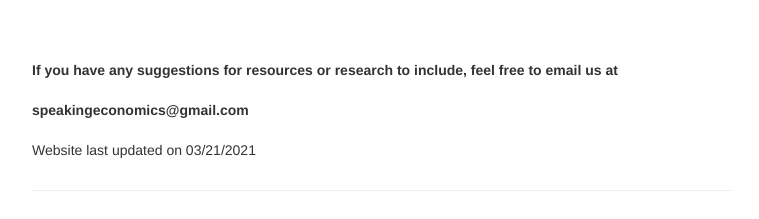
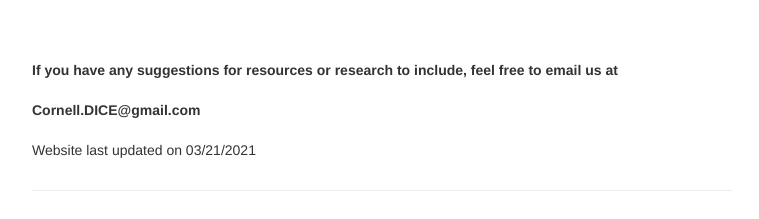
Before and after one commit to aponce6/Diversity-in-Cornell-Economics.github.io, a Jekyll site: the page built from pages/resources.md, in a window 1280 px wide and 900 px high, scrolled down 6636 px. Shown: the part 678-897 px from the top of the window, without its empty margins (258-1017 px from the left). Built offline with Jekyll 4.4.1, drawn with Linux system fonts in a browser that asks for light colours; our own code applies the rules of GitHub Pages for plain Markdown files.

Commit message:
update resources

```diff
--- a/pages/resources.md
+++ b/pages/resources.md
@@ -368,7 +368,7 @@ This paper measures gender bias in what people say about women versus men in an
     <strong>If you have any suggestions for resources or research to include, feel free to email us at
     <br/>
     <br/>
-    speakingeconomics@gmail.com</strong>
+    Cornell.DICE@gmail.com</strong>
 <br/>
 <br/>
 
```
